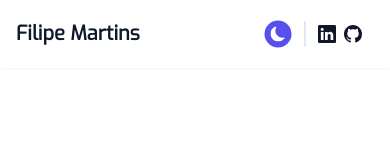
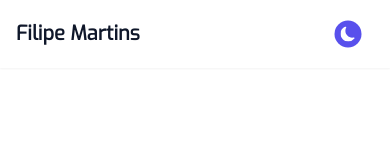
Before and after one commit to Filigs/next-portfolio, a Next.js app: page / in a window 390 px wide. Shown: the top 157 px of the page. Built offline with nearby package versions, Linux system fonts and the light colour scheme.

Commit message:
responsive updates
removed socials from navbar as it already is and fitting better in footer

```diff
--- a/components/motion.js
+++ /dev/null
@@ -1,5 +0,0 @@
-import { motion } from "framer-motion";
-
-export const MyComponent = ({ isVisible }) => (
-  <motion.div animate={{ opacity: isVisible ? 1 : 0 }} />
-);
--- a/components/navbar.js
+++ b/components/navbar.js
@@ -1,4 +1,4 @@
-import ThemeSwitch from "./index/theme";
+import ThemeSwitch from "./theme";
 import Socials from "./navbar/socials";
 
 export default function NavBar() {
@@ -16,10 +16,6 @@ export default function NavBar() {
             {" "}
             <ThemeSwitch />
           </section>
-          <section className="px-2">
-            {" "}
-            <Socials />
-          </section>
         </div>
       </div>
     </nav>
--- a/pages/index.js
+++ b/pages/index.js
@@ -1,9 +1,9 @@
 import Head from "next/head";
 // import Image from "next/image";
 import Experience from "../components/tables";
-import Hero from "../components/hero";
+import Hero from "../components/index/hero";
 import NavBar from "../components/navbar";
-import Portfolio from "../components/portfolio";
+import Portfolio from "../components/index/portfolio";
 import Footer from "../components/footer";
 
 const titleName = "Filipe Martins - Web Developer";
```
Also changed, not shown: components/index/hero.js (renamed from components/hero.js, +4 -4 lines), components/index/header.js (renamed from components/header.js), components/index/portfolio.js (renamed from components/portfolio.js), components/theme.js (renamed from components/index/theme.js).
